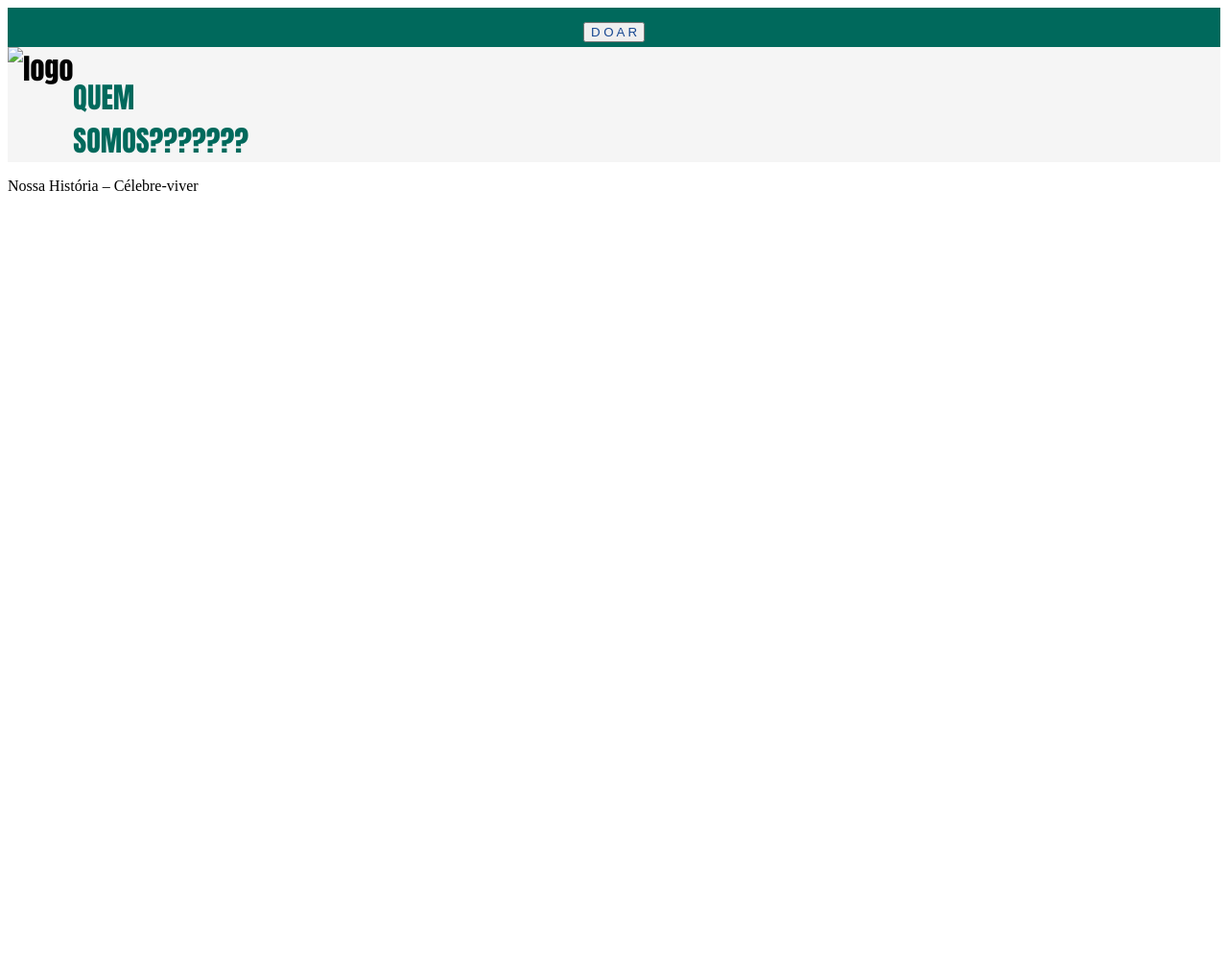
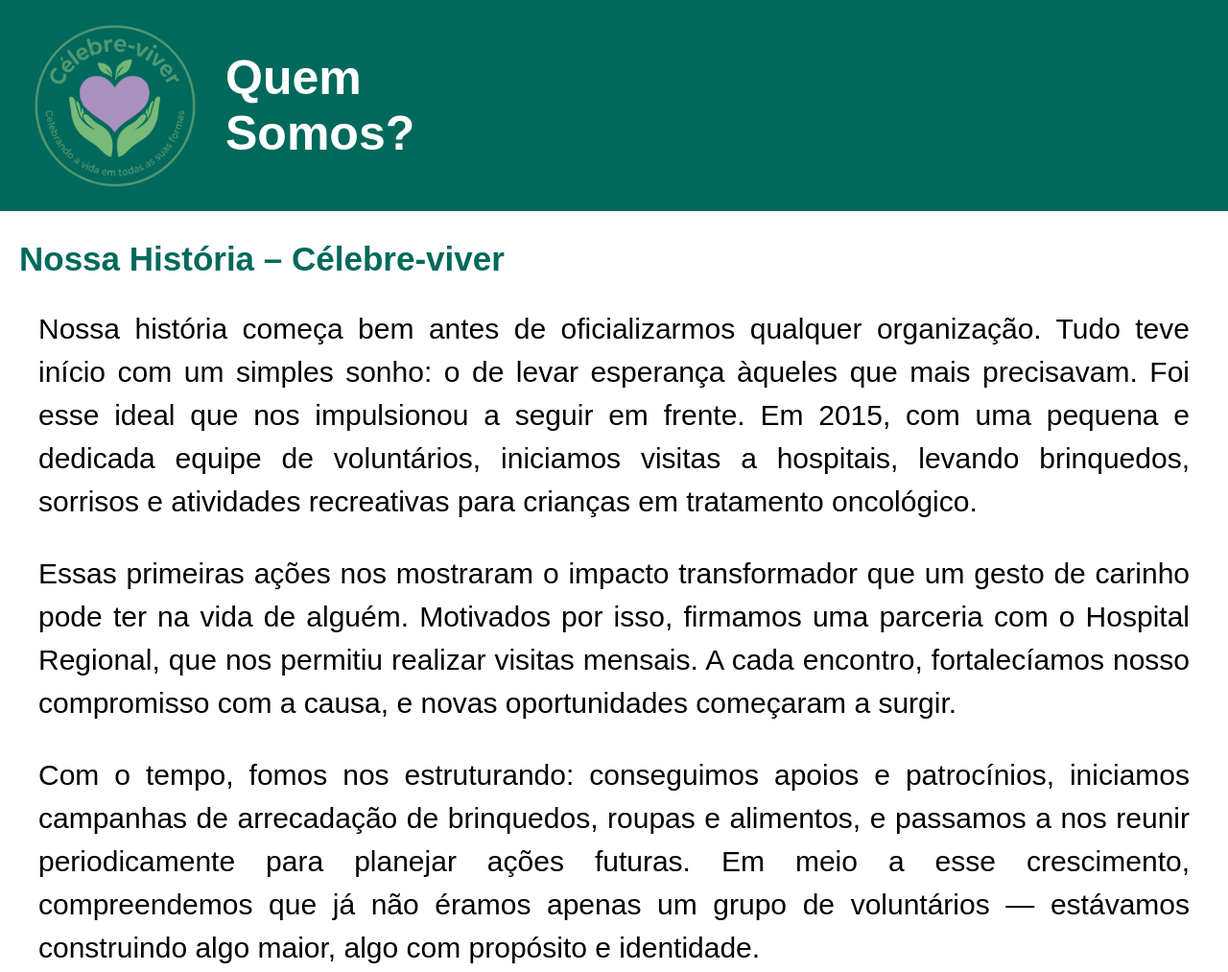
Before and after one commit to mateusdeazevedo/atividade3, a plain HTML site: page Atividade3/SegundaPag/quem-somos.html in a window 1280 px wide. Shown: the top 1013 px of the page at 96% size. Before the commit the page ends 800 px from the top, so only its background shows below. Drawn offline with Linux system fonts and the light colour scheme.

Commit message:
Finalizando a segunda pagina

```diff
--- a/Atividade3/SegundaPag/quem-somos.html
+++ b/Atividade3/SegundaPag/quem-somos.html
@@ -1,25 +1,57 @@
 <!DOCTYPE html>
-<html lang="pt-br">
+<html lang="pt-BR">
 <head>
-    <meta charset="UTF-8">
-    <meta name="viewport" content="width=device-width, initial-scale=1.0">
-    <title>Document</title>
-    <link rel="stylesheet" href="style.css">
+  <meta charset="UTF-8">
+  <title>Nossa História – Célebre-viver</title>
+  <link rel="stylesheet" href="style.css">
 </head>
 <body>
-    <header class="doar" style="color: red;">
-        <button style="color: rgb(23, 72, 146);">
-            D O A R
-        </button>
-    </header>
-    <header class="cabeçalho">
-        <img src="logo.png" alt="logo" />
-        <p style="color: #00695c; ;">QUEM <br> SOMOS???????</p>
-    </header>
-    <header style=" height: 300px; background-image: url(criança.jpeg); background-size: cover; background-position:center;">
-        <p style="align-items: flex-end;">
-            Nossa História – Célebre-viver
-        </p>
-    </header>
+
+  <header>
+    <div class="logo">
+      <img src="imagens/logo.png" alt="Logo Célebre-viver">
+      <div class="titulo-topo">Quem <br> Somos?</div>
+    </div>
+  </header>
+
+  <main>
+    <h1>Nossa História – Célebre-viver</h1>
+
+    <p>Nossa história começa bem antes de oficializarmos qualquer organização. Tudo teve início com um simples sonho:
+        o de levar esperança àqueles que mais precisavam. Foi esse ideal que nos impulsionou a seguir em frente. Em 2015,
+        com uma pequena e dedicada equipe de voluntários, iniciamos visitas a hospitais, levando brinquedos, sorrisos e
+        atividades recreativas para crianças em tratamento oncológico.</p>
+
+    <p>Essas primeiras ações nos mostraram o impacto transformador que um gesto de carinho pode ter na vida de alguém.
+        Motivados por isso, firmamos uma parceria com o Hospital Regional, que nos permitiu realizar visitas mensais.
+        A cada encontro, fortalecíamos nosso compromisso com a causa, e novas oportunidades começaram a surgir.</p>
+
+    <p>Com o tempo, fomos nos estruturando: conseguimos apoios e patrocínios, iniciamos campanhas de arrecadação de
+        brinquedos, roupas e alimentos, e passamos a nos reunir periodicamente para planejar ações futuras.
+        Em meio a esse crescimento, compreendemos que já não éramos apenas um grupo de voluntários — estávamos construindo
+        algo maior, algo com propósito e identidade.</p>
+
+    <p>Assim, em 2019, nosso sonho ganhou nome: Célebre-viver. Mais do que uma organização, o Célebre-viver nasceu para
+        celebrar a vida mesmo nos momentos mais difíceis. Desde então, expandimos nossas ações, alcançando outras instituições,
+         comunidades e famílias em situação de vulnerabilidade, sempre com o mesmo propósito: levar acolhimento,
+         empatia e esperança.</p>
+
+    <p>Hoje, seguimos firmes na missão que nos uniu lá atrás. A cada sorriso recebido, a cada história compartilhada,
+        lembramos do porquê começamos. E enquanto houver alguém precisando de um gesto de amor, o Célebre-viver estará lá —
+        celebrando a vida em todas as suas formas.</p>
+  </main>
+
+  <footer>
+    <div class="footer-links">
+      <a href="index.html">Início</a> |
+      <a href="quemsomos.html">Quem Somos</a> |
+      <a href="contato.html">Contato</a>
+    </div>
+    <div class="creditos">
+      Equipe: Kalleb, Pedro, Guilherme, Matheus, Kauan<br>
+      Este site é fictício e criado apenas para fins educacionais.
+    </div>
+  </footer>
+
 </body>
 </html>
--- a/Atividade3/SegundaPag/style.css
+++ b/Atividade3/SegundaPag/style.css
@@ -1,16 +1,74 @@
-.cabeçalho {
-    background-color:rgb(245, 245, 245);
+body {
+      font-family: Arial, sans-serif;
+      margin: 0;
+      padding: 0;
+      background-color: white;
+    }
+
+    header {
+      background-color: #00695c;
+      color: white;
+      display: flex;
+      align-items: center;
+      padding: 10px 20px;
+    }
+
+    .logo {
+      display: flex;
+      align-items: center;
+    }
+
+    .logo img {
+      height: 200px;
+      margin-right: 15px;
+    }
+
+    .titulo-topo {
+      font-size: 50px;
+      font-weight: bold;
+    }
+
+    main {
+      margin: 30px auto;
+      padding: 0 20px;
+    }
+
+    main h1 {
+        font-size: 35px;
+      color: #00695c;
+      text-align: justify;
+      margin-bottom: 20px;
+    }
+
+    main p {
         font-size: 30px;
       text-align: justify;
-    font-family:Impact, Haettenschweiler, 'Arial Narrow Bold', sans-serif;
-    display: flex;
-    height: 120px;
+      line-height: 1.5;
+      margin-bottom: 16px;
+      margin-left: 20px;
+      margin-right: 20px;
     }
 
-.doar {
-    padding: 5px;
+    footer {
       background-color: #00695c;
+      color: white;
       text-align: center;
-    font-size: 25px;
-    font-family:'Gill Sans', 'Gill Sans MT', Calibri, 'Trebuchet MS', sans-serif
+      padding: 20px 10px;
+      margin-top: 40px;
     }
+
+    .footer-links a {
+      color: white;
+      text-decoration: none;
+      margin: 0 8px;
+    }
+
+    .footer-links a:hover {
+      text-decoration: underline;
+    }
+
+    .creditos {
+      font-size: 0.85em;
+      margin-top: 10px;
+      color: #ffffffcc;
+    }
```
Lines whose indentation alone changed are shown as unchanged.
